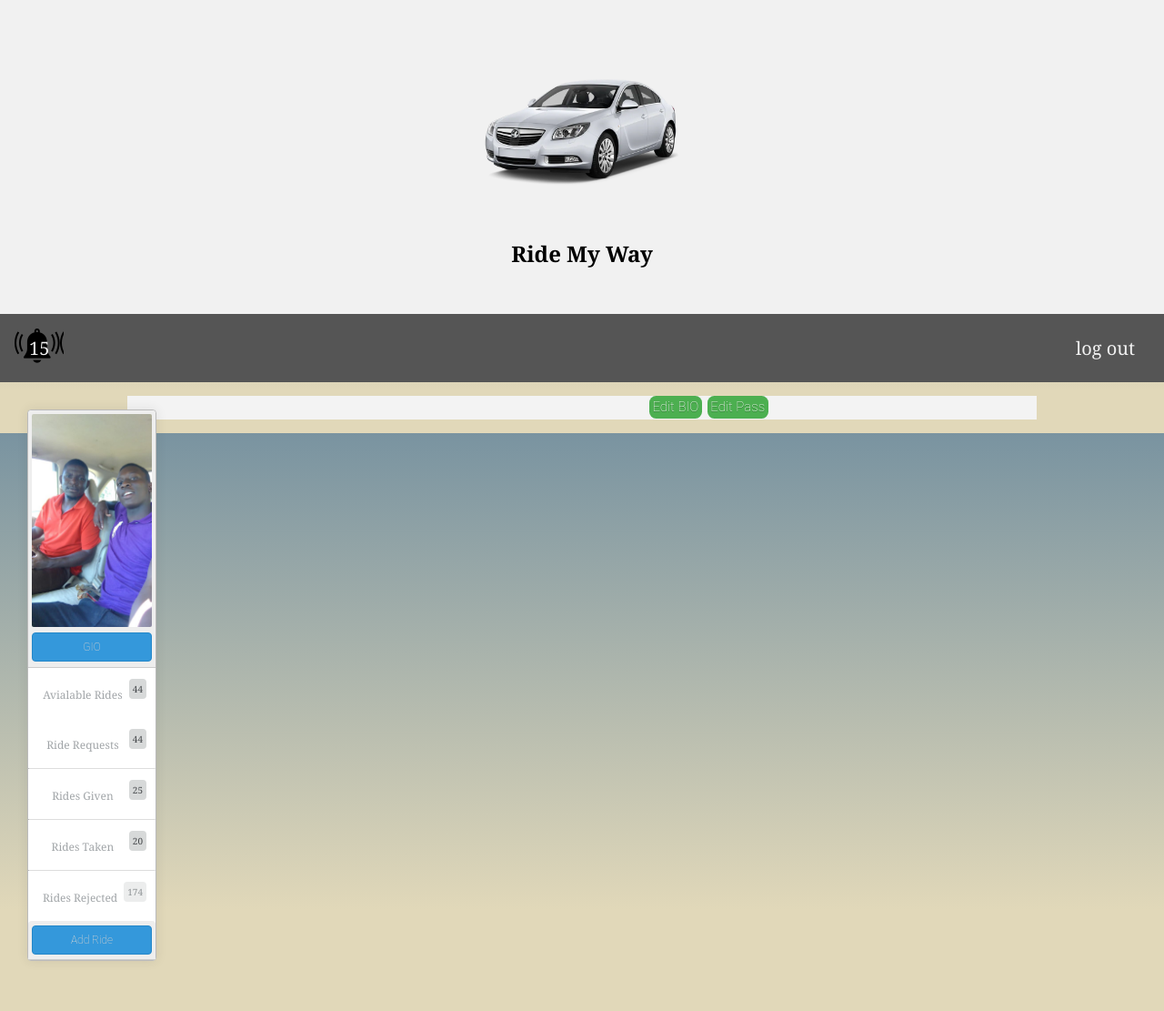
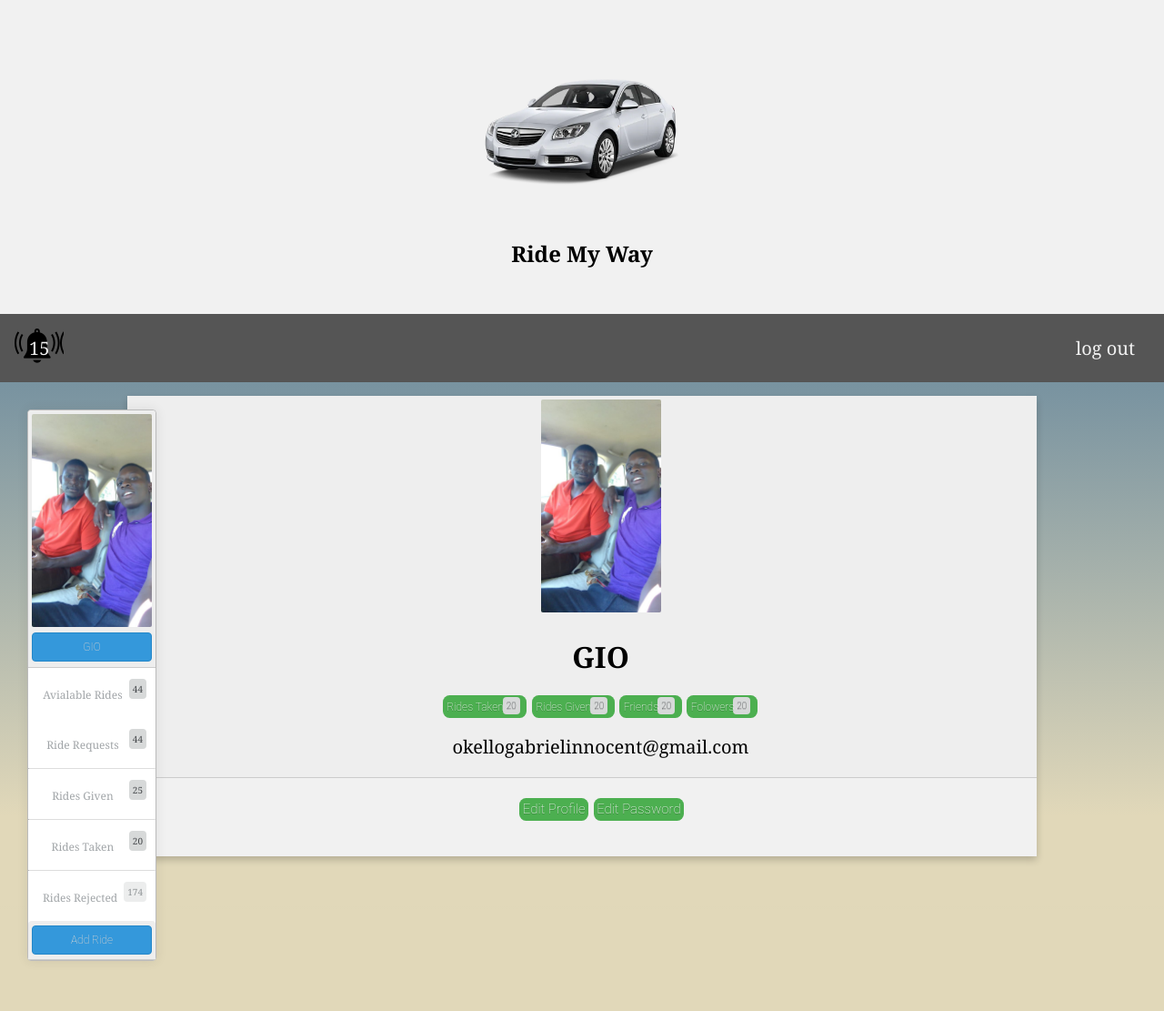
Before and after one commit to okellogabrielinnocent/Ride-My-Way, a Flask app: template templates/profile.html in a window 1280 px wide. Shown: the whole page at 91% size. Run offline with Flask 2, Linux system fonts and the light colour scheme; the template is opened without the code that fills it, so the values that code supplies are empty.

Commit message:
Update of profile page. Modification of other templates files

```diff
--- a/css/main.css
+++ b/css/main.css
@@ -194,10 +194,12 @@ body {
 /*side column*/
 .column {
     float: left;
-    width: 30%;
+    width: 140px;
     padding: 15px;
 }
-
+table{
+    max-width: 950px;
+}
 /*Login*/
 .form-signin,.form-signup,.form-editpass {
     max-width: 500px;
@@ -276,12 +278,7 @@ a {
     color: black;
 }
 
-/* request text area*/
-.requestArea{
-    border-radius:.5em;
-    max-width: 60%;
 
-}
 /*notification*/
 .info{
     background-image:url("../images/notification.png");
--- a/login.html
+++ b/login.html
@@ -18,7 +18,7 @@
     </div>
 
     <div class="content">
-        <form id="login_form" action="templates/index.html" class="form-signin" method="post">
+        <form id="login_form" action="templates/index.html" class="form-signin">
         <h3 class="form-signin-heading"><i class="icon-lock"></i> Please Login</h3>
         <hr>
           <input type="text" class="input-block-level" id="email" name="email" placeholder="Email" required="">
--- a/templates/availableRides.html
+++ b/templates/availableRides.html
@@ -28,7 +28,7 @@
               <article>
                   <div class="card-header">
                     <img class="profile-photo" src="../images/profile.jpg" alt="profile">
-                    <a href="profilepage.html"><button type="button">GIO</button></a>
+                    <a href="profile.html"><button type="button">GIO</button></a>
                   </div>
                   <ul class="card-links">
                       <a href="availableRides.html">
--- a/templates/editpass.html
+++ b/templates/editpass.html
@@ -28,7 +28,7 @@
               <article>
                   <div class="card-header">
                     <img class="profile-photo" src="../images/profile.jpg" alt="profile">
-                    <a href="profilepage.html"><button type="button">GIO</button></a>
+                    <a href="profile.html"><button type="button">GIO</button></a>
                   </div>
                   <ul class="card-links">
                       <a href="availableRides.html">
--- a/templates/profile.html
+++ b/templates/profile.html
@@ -5,6 +5,7 @@
     <meta name="viewport" content="width=device-width, initial-scale=1">
     <link rel="icon" type="image/png" sizes="32x32" href="../images/favicon-16x16.png">
     <link rel = "stylesheet" type = "text/css" href = "../css/main.css"/>
+    <link rel = "stylesheet" type = "text/css" href = "../css/request.css"/>
   </head>
   <body>
       <div class="top-container">
@@ -28,7 +29,7 @@
               <article>
                   <div class="card-header">
                     <img class="profile-photo" src="../images/profile.jpg" alt="profile">
-                    <a href="profilepage.html"><button type="button">GIO</button></a>
+                    <a href="profile.html"><button type="button">GIO</button></a>
                   </div>
                   <ul class="card-links">
                       <a href="availableRides.html">
@@ -70,14 +71,31 @@
                 <div id="img">GIO</div>
                 <div id="desc">From Kampala to the World...</div>
             </div>
-            <div class="wrapper">
-                <!--  edit user form-->
-                    <!--  -->
-                    <a href="editprofile.html" class="acceptbtn">Edit BIO</a>
-                    <a href="editpass.html" class="acceptbtn">Edit Pass</a>
+              <div class="card">
 
-          </div>
-      </div>
+                <div class="content1">
+                  <div class="card-header">
+                    <img class="profile-photo" src="../images/profile.jpg" alt="profile">
+                  <div class="content1-2">
+                    <div class="contentinfo1">
+                      <h1>GIO</h1>
+
+                      <a class="acceptbtn"><span class="label">Rides Taken</span><span class="label-notification label-active">20</span></a>
+                      <a class="acceptbtn"><span class="label">Rides Given</span><span class="label-notification label-active">20</span></a>
+                      <a class="acceptbtn"><span class="label">Friends</span><span class="label-notification label-active">20</span></a>
+                      <a class="acceptbtn"><span class="label">Folowers</span><span class="label-notification label-active">20</span></a>
+                      <p><a href="mailto:example@mail.com">okellogabrielinnocent@gmail.com</a></p>
+                    </div>
+                  </div>
+                  <div class="clear"></div>
+                </div>
+                <br>
+                <a href="editprofile.html" class="acceptbtn">Edit Profile </a>
+                  <a href="editpass.html" class="acceptbtn">Edit Password </a>
+                </p>
+                <br>
+              </div>
+        </div>
       <script src="js/javaScript.js"></script>
     </body>
 </html>
--- a/templates/register.html
+++ b/templates/register.html
@@ -18,8 +18,8 @@
     </div>
 
     <div class="content">
-        <form id="singup_form" action="login.html" class="form-signup" method="post">
-            <h3 class="form-signin-heading"><i class="icon-lock"></i> Register</h3>
+        <form  action="../login.html" class="form-signup">
+            <h3><i class="icon-lock"></i> Register</h3>
             <hr>
             <p>Please fill in this form to create an account.</p>
             <label for="email"><b>Email</b></label>
@@ -31,7 +31,7 @@
             <p>By creating an account you agree to our <a href="#">Terms & Privacy</a>.</p>
             <button type="submit" class="registerbtn">Register</button>
             <div id="container signin">
-                    <p>Already have an account? <a href="../login.html">Sign in</a>.</p>
+                <p>Already have an account? <a href="../login.html">Sign in</a>.</p>
             </div>
         </form>
 
```
Also changed, not shown: templates/editprofile.html (+9 -7 lines), templates/index.html (+20 -17 lines), templates/README.md, 1 other file.
